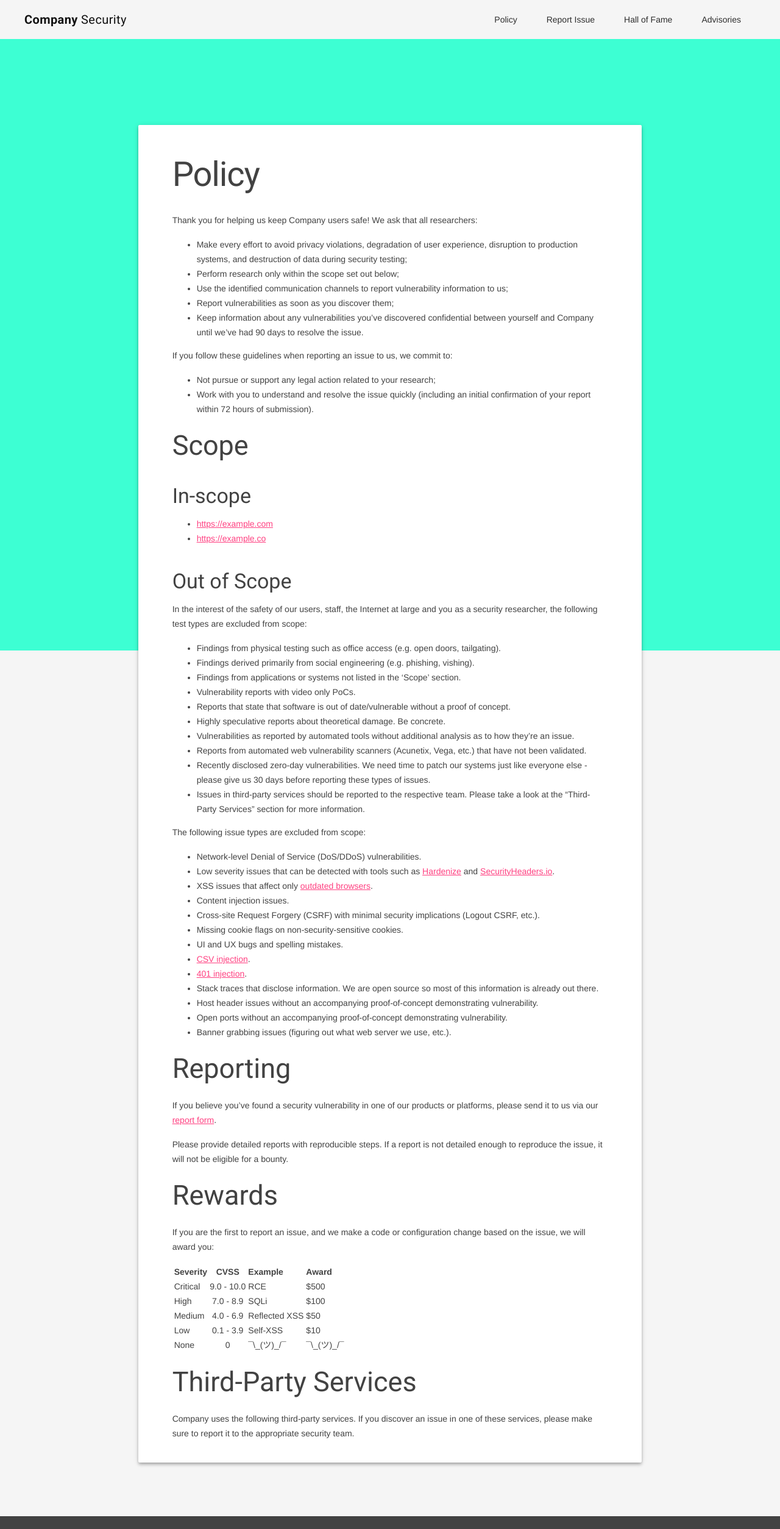
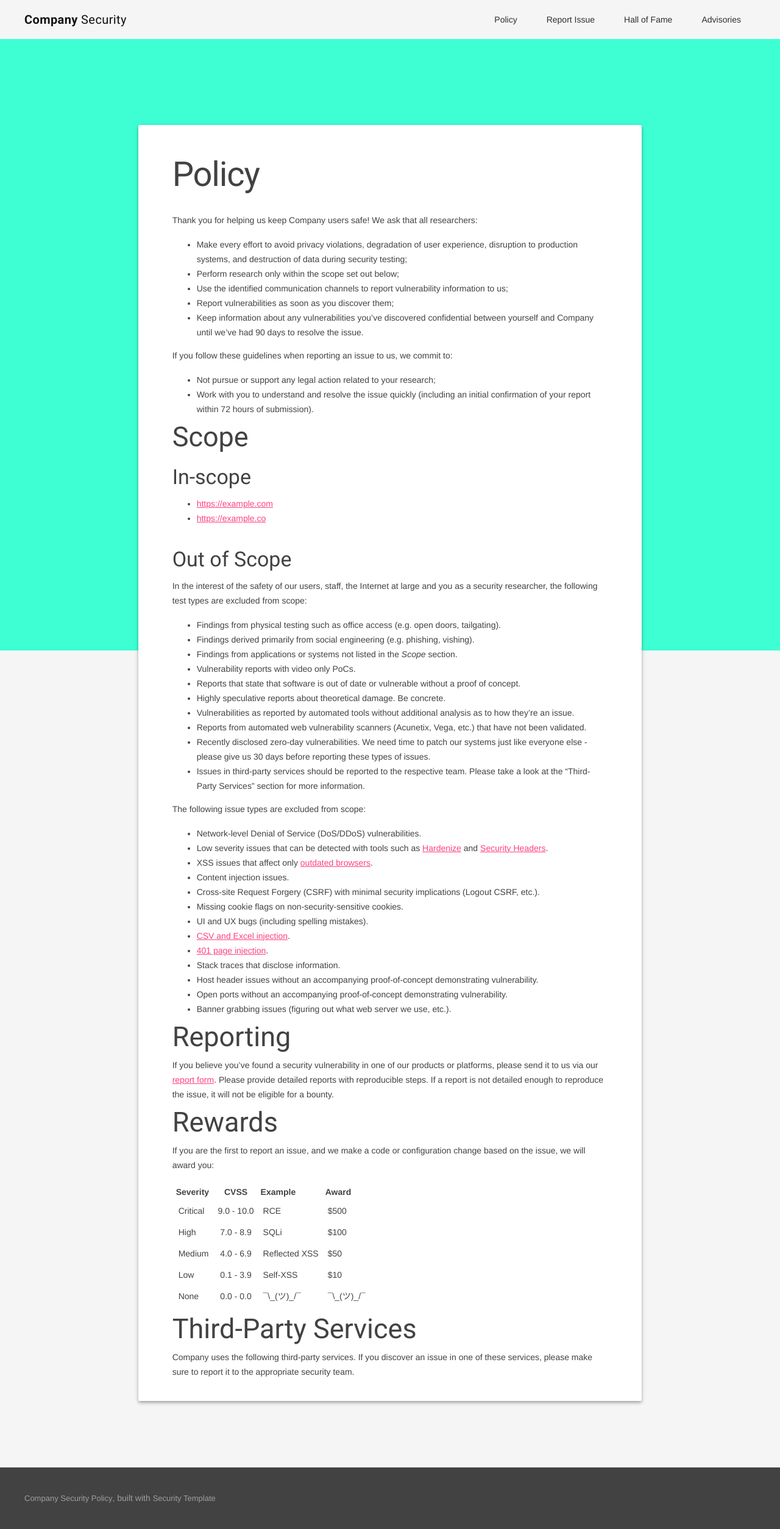
Before and after one commit to EdOverflow/security-template, a Jekyll site: the page built from index.md, in a window 1280 px wide. Shown: the whole page at 61% size. Built offline with Jekyll 4.4.1, drawn with Linux system fonts in a browser that asks for light colours; our own code applies the rules of GitHub Pages for plain Markdown files.

Commit message:
Further frontend updates

```diff
--- a/_layouts/default.html
+++ b/_layouts/default.html
@@ -9,7 +9,7 @@
 
     <!-- Add to homescreen for Chrome on Android -->
     <meta name="mobile-web-app-capable" content="yes">
-    <link rel="icon" sizes="192x192" href="{{ {{ site.baseurl }}/assets/ }}/images/icon.png">
+    <link rel="icon" sizes="192x192" href="{{ site.baseurl }}/assets/ }}/images/icon.png">
 
     <!-- Add to homescreen for Safari on iOS -->
     <meta name="apple-mobile-web-app-capable" content="yes">
@@ -34,7 +34,7 @@
         <div class="mdl-layout__header-row">
           <span class="mdl-layout-title"><a style="color: #111; text-decoration:none;" href="{{ site.baseurl }}/"><b>{{ site.company_name }}</b> Security</a></span>
           <div class="mdl-layout-spacer"></div>
- 	<nav class="mdl-navigation">
+ 		<nav class="mdl-navigation">
         <a class="mdl-navigation__link" href="{{ site.baseurl }}/">Policy</a>
         <a class="mdl-navigation__link" href="{{ site.baseurl }}/report">Report Issue</a>
         <a class="mdl-navigation__link" href="{{ site.baseurl }}/hof">Hall of Fame</a>
@@ -43,21 +43,22 @@
         </div>
       </header>
       <div class="demo-ribbon"></div>
-      <main class="demo-main mdl-layout__content">
+      <main class="demo-main mdl-layout__content" style="flex: 1 0 auto;">
         <div class="demo-container mdl-grid">
           <div class="mdl-cell mdl-cell--2-col mdl-cell--hide-tablet mdl-cell--hide-phone"></div>
           <div class="demo-content mdl-color--white mdl-shadow--4dp content mdl-color-text--grey-800 mdl-cell mdl-cell--8-col">
             {{ content }}
           </div>
         </div>
-        <footer class="demo-footer mdl-mini-footer">
+
+      </main>
+      <footer class="demo-footer mdl-mini-footer">
           <div class="mdl-mini-footer--left-section">
             <ul class="mdl-mini-footer--link-list">
               <li><a href="{{ site.baseurl }}/">{{ site.company_name }} Security Policy</a>, built with <a href="https://github.com/EdOverflow/security-template">Security Template</a></li>
             </ul>
           </div>
         </footer>
-      </main>
     </div>
   </body>
   <script defer src="https://code.getmdl.io/1.3.0/material.min.js"></script>
--- a/assets/css/styles.css
+++ b/assets/css/styles.css
@@ -63,5 +63,18 @@
 }
 
 h3 {
+  line-height: 15px !important;
+}
+
+h2 {
   line-height: 20px !important;
 }
+
+table {
+    border-spacing: 5px;
+    border-collapse: separate;
+}
+
+td {
+    padding: 5px;
+}
--- a/index.md
+++ b/index.md
@@ -29,9 +29,9 @@ In the interest of the safety of our users, staff, the Internet at large and you
 
 * Findings from physical testing such as office access (e.g. open doors, tailgating).
 * Findings derived primarily from social engineering (e.g. phishing, vishing).
-* Findings from applications or systems not listed in the ‘Scope’ section.
+* Findings from applications or systems not listed in the <i>Scope</i> section.
 * Vulnerability reports with video only PoCs.
-* Reports that state that software is out of date/vulnerable without a proof of concept.
+* Reports that state that software is out of date or vulnerable without a proof of concept.
 * Highly speculative reports about theoretical damage. Be concrete.
 * Vulnerabilities as reported by automated tools without additional analysis as to how they're an issue.
 * Reports from automated web vulnerability scanners (Acunetix, Vega, etc.) that have not been validated.
@@ -41,24 +41,22 @@ In the interest of the safety of our users, staff, the Internet at large and you
 The following issue types are excluded from scope:
 
 * Network-level Denial of Service (DoS/DDoS) vulnerabilities.
-* Low severity issues that can be detected with tools such as [Hardenize](https://www.hardenize.com/) and [SecurityHeaders.io](https://securityheaders.io/).
+* Low severity issues that can be detected with tools such as [Hardenize](https://www.hardenize.com/) and [Security Headers](https://securityheaders.io/).
 * XSS issues that affect only [outdated browsers](http://outdatedbrowser.com/).
 * Content injection issues.
 * Cross-site Request Forgery (CSRF) with minimal security implications (Logout CSRF, etc.).
 * Missing cookie flags on non-security-sensitive cookies.
-* UI and UX bugs and spelling mistakes.
-* [CSV injection](https://www.contextis.com/blog/comma-separated-vulnerabilities).
-* [401 injection](https://security.stackexchange.com/a/135534).
-* Stack traces that disclose information. We are open source so most of this information is already out there.
+* UI and UX bugs (including spelling mistakes).
+* [CSV and Excel injection](https://www.contextis.com/blog/comma-separated-vulnerabilities).
+* [401 page injection](https://security.stackexchange.com/a/135534).
+* Stack traces that disclose information.
 * Host header issues without an accompanying proof-of-concept demonstrating vulnerability.
 * Open ports without an accompanying proof-of-concept demonstrating vulnerability.
 * Banner grabbing issues (figuring out what web server we use, etc.).
 
 ## Reporting
 
-If you believe you’ve found a security vulnerability in one of our products or platforms, please send it to us via our [report form]({{ site.baseurl }}/report).
-
-Please provide detailed reports with reproducible steps. If a report is not detailed enough to reproduce the issue, it will not be eligible for a bounty.
+If you believe you’ve found a security vulnerability in one of our products or platforms, please send it to us via our [report form]({{ site.baseurl }}/report). Please provide detailed reports with reproducible steps. If a report is not detailed enough to reproduce the issue, it will not be eligible for a bounty.
 
 ## Rewards
 
@@ -70,7 +68,7 @@ If you are the first to report an issue, and we make a code or configuration cha
 | High     | 7.0 - 8.9  | SQLi          | $100  |
 | Medium   | 4.0 - 6.9  | Reflected XSS | $50   |
 | Low      | 0.1 - 3.9  | Self-XSS      | $10   |
-| None     | 0          | ¯\\\_(ツ)\_/¯ | ¯\\\_(ツ)\_/¯ |
+| None     | 0.0 - 0.0  | ¯\\\_(ツ)\_/¯ | ¯\\\_(ツ)\_/¯ |
 
 ## Third-Party Services
 
```
Also changed, not shown: advisories.md (+8 -0 lines).
